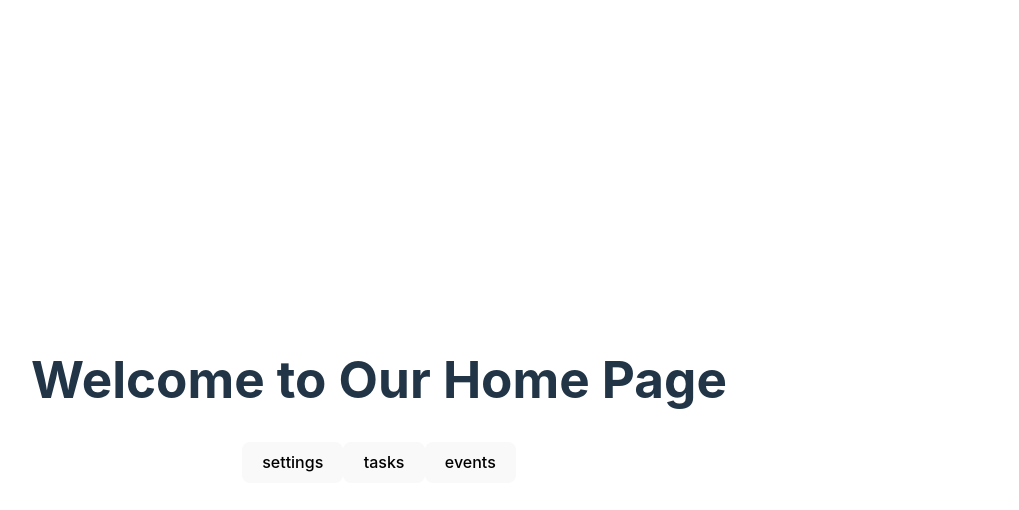
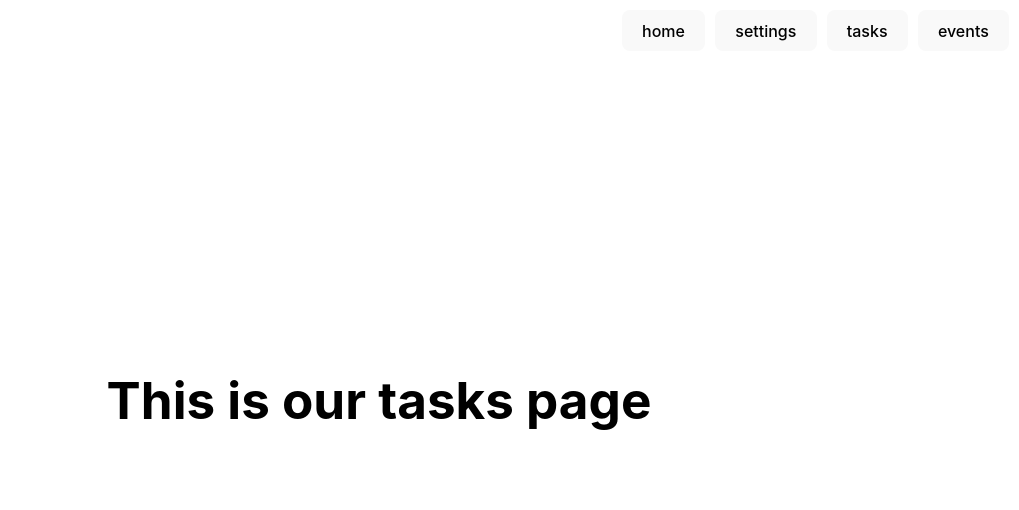
Before and after one commit to Oasis-NEU/sp25-group-19, a React (Vite) app: page /tasks in a window 1280 px wide. Shown: the top 510 px of the page, without its empty margins (261-1280 px from the left). Built offline with nearby package versions, Linux system fonts and the light colour scheme.

Commit message:
organized the components and added working links
-routes working, placeholders created, and routes can be switched
-organized folders
-formatted intended navigation bar (there was a bug where the format wasn't working)

```diff
--- a/package.json
+++ b/package.json
@@ -12,7 +12,8 @@
   "dependencies": {
     "react": "^18.3.1",
     "react-dom": "^18.3.1",
-    "react-router": "^7.1.5"
+    "react-router": "^7.1.5",
+    "react-router-dom": "^7.1.5"
   },
   "devDependencies": {
     "@eslint/js": "^9.17.0",
--- a/src/App.css
+++ b/src/App.css
@@ -40,3 +40,17 @@
 .read-the-docs {
   color: #888;
 }
+
+.button-container {
+  color: red;
+  position: fixed; /* Use 'fixed' if you want it to stay in place while scrolling */
+  top: 10px;
+  right: 10px;
+  display: flex;
+  flex-direction: row; /* Arrange buttons in a row */
+  gap: 10px; /* Add space between buttons */
+}
+
+.heading-style {
+  color:black;
+}
--- a/src/App.tsx
+++ b/src/App.tsx
@@ -1,15 +1,40 @@
-import { useState } from 'react'
-import reactLogo from './assets/react.svg'
-import viteLogo from '/vite.svg'
-import './App.css'
-import Home from './components/home'
+import React from 'react';
+import { BrowserRouter as Router, Route, Routes, Link } from 'react-router-dom';
+import Home from './components/home';
+import Settings from './components/settings';
+import Events from './components/events';
+import Tasks from './components/tasks';
+import './App.css';
+
 
 function App() {
-  const [count, setCount] = useState(0)
+return (
+  <Router>
+    <nav className = 'button-container'>
+      <Link to="/">
+        <button> home </button>
+      </Link>
+      <Link to="/settings">
+        <button> settings </button>
+      </Link>
+      <Link to="/tasks">
+        <button> tasks </button>
+      </Link>
+      <Link to="/events">
+        <button> events </button>
+      </Link>
+    </nav>
+      <Routes>
+        <Route path="/" element={<Home />} />
+        <Route path="/settings" element={<Settings />} />
+        <Route path="/events" element={<Events />} />
+        <Route path="/tasks" element={<Tasks />} />
 
-  return (
-    <Home/>
-  )
+        {/* Handle routes that don't match any of the above */}
+        <Route path="*" element={<div>Page Not Found</div>} />
+      </Routes>
+  </Router>
+);
 }
 
-export default App
+export default App;
--- /dev/null
+++ b/src/components/events/index.tsx
@@ -0,0 +1,9 @@
+const Events = () => {
+    return (
+        <div>
+            <h1 className = 'heading-style'>This is our events page</h1>
+        </div>
+    )
+}
+
+export default Events;
--- a/src/components/home/index.css
+++ /dev/null
@@ -1,8 +0,0 @@
-.button-container {
-    position: fixed; /* Use 'fixed' if you want it to stay in place while scrolling */
-    top: 10px;
-    right: 10px;
-    display: flex;
-    flex-direction: row; /* Arrange buttons in a row */
-    gap: 10px; /* Add space between buttons */
-  }
--- a/src/components/home/index.tsx
+++ b/src/components/home/index.tsx
@@ -2,17 +2,8 @@ import React from 'react';
 
 const Home = () => {
     return (
-        <div>
-            <h1>Welcome to Our Home Page</h1>
-                {}
-            <div className = 'button-container'>
-                <button> settings </button>
-                <button> tasks </button>
-                <button> events </button>
-            </div>
-        </div>
+        <h1 className = 'heading-style'>Welcome to Our Home Page</h1>
     )
-
 
 }
 
--- a/src/components/settings/index.tsx
+++ b/src/components/settings/index.tsx
@@ -0,0 +1,13 @@
+import TopNav from '../top-nav/TopNav';
+
+const Settings = () => {
+    return (
+        <div>
+            <h1 className = 'heading-style'>This is our settings page</h1>
+        </div>
+    )
+
+
+}
+
+export default Settings;
--- /dev/null
+++ b/src/components/tasks/index.tsx
@@ -0,0 +1,9 @@
+const Tasks = () => {
+    return (
+        <div>
+            <h1 className = 'heading-style'>This is our tasks page</h1>
+        </div>
+    )
+}
+
+export default Tasks;
```
Also changed, not shown: src/components/home/Button.css (deleted), 1 other file (tests, documents, lock files or other folders).
